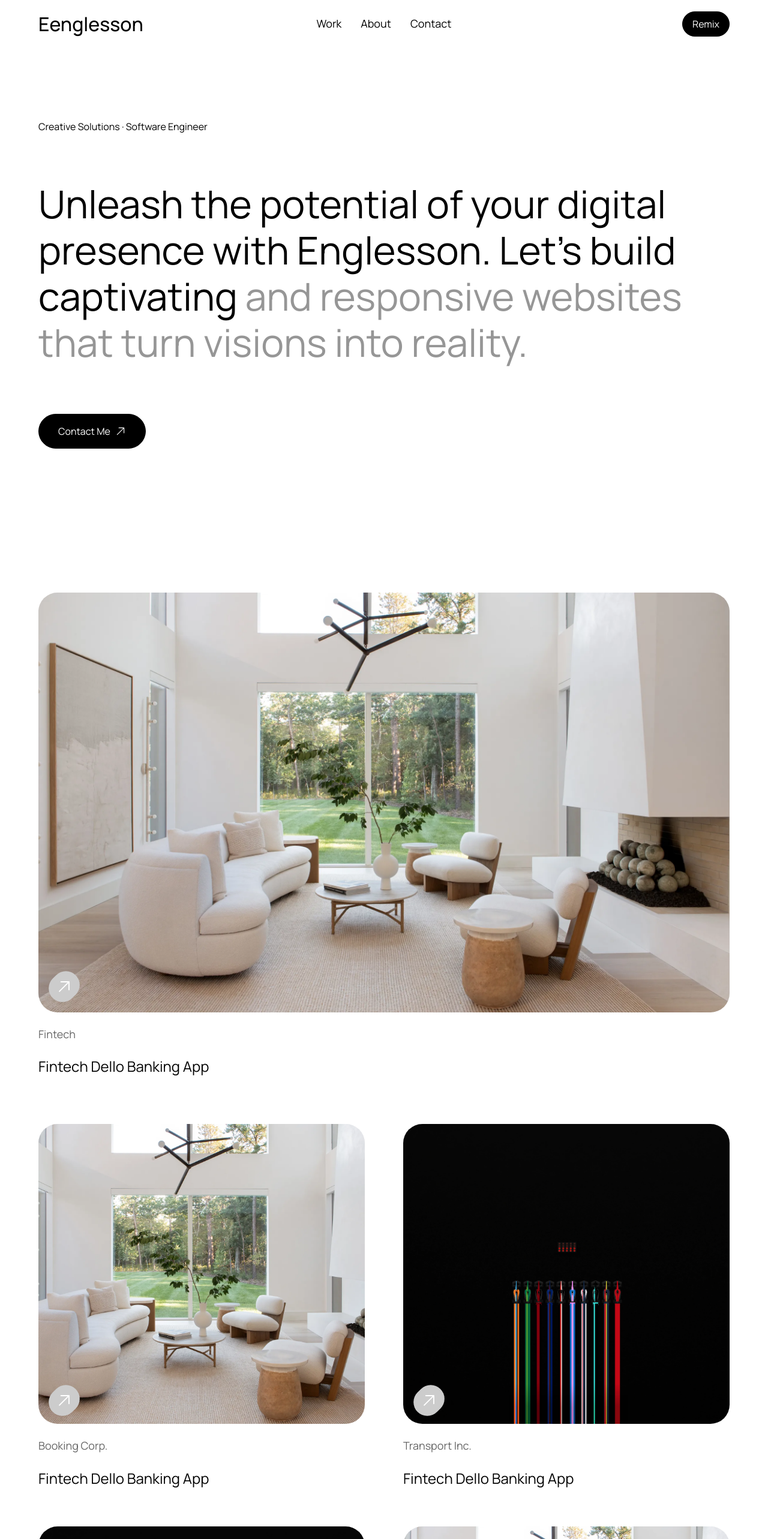
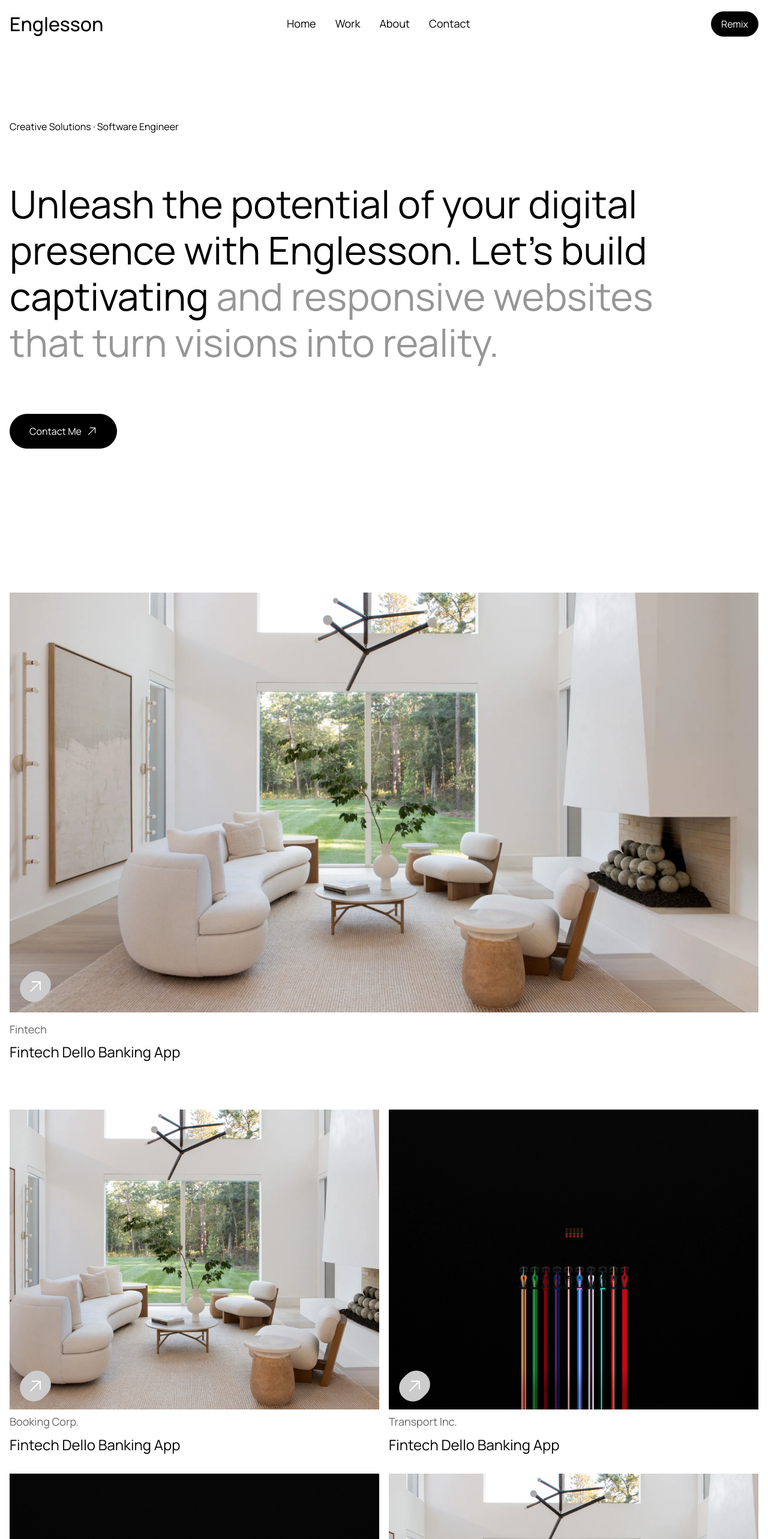
Before and after one commit to eenglesson/EenglessonWeb, a React (Vite) app: page / in a window 1280 px wide. Shown: the top 2566 px of the page at 60% size. Built offline with nearby package versions, Linux system fonts and the light colour scheme.

Commit message:
fixed nav, and WorkList

```diff
--- a/src/App.jsx
+++ b/src/App.jsx
@@ -13,7 +13,7 @@ function App() {
 
   // This function checks the window width and updates the state accordingly
   const handleResize = () => {
-    setIsMobile(window.innerWidth <= 640); // 640px is the "sm" breakpoint in Tailwind
+    setIsMobile(window.innerWidth < 640); // 640px is the "sm" breakpoint in Tailwind
   };
 
   // Add event listener on mount to track screen size and remove it on unmount
@@ -28,10 +28,9 @@ function App() {
 
   return (
     <>
-      <div className='relative flex justify-center z-50 bg-white mx-auto overflow-hidden'>
-        <section className='flex flex-col gap-[140px] sm:mt-[200px] w-fit sm:gap-[240px] bg-white px-[16px] md:px-[64px] relative mb-[240px]'>
-          {isMobile ? <HamburgerNav /> : <Navigation />}{' '}
-          {/* Conditional rendering based on screen size */}
+      <div className='relative flex justify-center bg-white mx-auto overflow-hidden'>
+        <section className='flex flex-col gap-[140px] sm:mt-[200px] w-fit sm:gap-[240px] bg-white px-[16px] md:px-[16px] relative mb-[240px]'>
+          {isMobile ? <HamburgerNav /> : <Navigation />}
           <Hero />
           <WorkList />
           <Succes />
@@ -39,7 +38,7 @@ function App() {
           <Story />
         </section>
       </div>
-      <footer className='flex bg-black w-screen flex-col px-[16px] items-center md:px-[64px] sticky bottom-0'>
+      <footer className='flex bg-black w-screen flex-col px-[16px] items-center md:px-[64px] bottom-0'>
         <Footer />
       </footer>
     </>
--- a/src/components/Footer.jsx
+++ b/src/components/Footer.jsx
@@ -7,7 +7,7 @@ export default function Footer() {
   return (
     <>
       <section className='flex flex-col w-full max-w-[1800px] pt-[120px] pb-6 sm:pt-[120px] '>
-        <div className='bg-black flex  h-fit w-full flex-col sm:flex-row gap-[64px] justify-between'>
+        <div className='bg-black flex gap-[32px]  h-fit w-full flex-col sm:flex-row justify-between'>
           <aside className='flex flex-col gap-10'>
             <h3 className='text-bodyDefault text-white'>Contact</h3>
             <p className='text-h2 md:text-h1 lg:text-display text-white '>
@@ -18,7 +18,10 @@ export default function Footer() {
           <aside className='flex w-fit gap-[32px] md:gap-[64px] shrink-0'>
             <div className='flex flex-col  gap-4'>
               {menuItems.map((item, i) => (
-                <li className='text-white cursor-pointer list-none text-h4'>
+                <li
+                  key={i}
+                  className='text-white cursor-pointer list-none text-h4'
+                >
                   {item}
                 </li>
               ))}
--- a/src/components/Navigation.jsx
+++ b/src/components/Navigation.jsx
@@ -1,51 +1,22 @@
-import React, { useState, useEffect } from 'react';
 import Button from './Buttons/Button';
-import Hamburger from './Buttons/HamburgerNav';
 
 export default function Navigation() {
-  const [isVisible, setIsVisible] = useState(true); // Controls visibility
-  const [lastScrollY, setLastScrollY] = useState(0); // Tracks previous scroll position
-  const [isOpen, setIsOpen] = useState(false);
-
-  const menuItems = ['Work', 'About', 'Contact'];
-
-  // Track scroll direction
-  useEffect(() => {
-    const handleScroll = () => {
-      const currentScrollY = window.scrollY;
-
-      if (currentScrollY > lastScrollY && currentScrollY > 30) {
-        // Scrolling down, hide the navigation
-        setIsVisible(false);
-      } else if (currentScrollY < lastScrollY) {
-        // Scrolling up, show the navigation
-        setIsVisible(true);
-      }
-
-      setLastScrollY(currentScrollY);
-    };
-
-    window.addEventListener('scroll', handleScroll);
-
-    return () => {
-      window.removeEventListener('scroll', handleScroll);
-    };
-  }, [lastScrollY]);
+  const menuItems = ['Home', 'Work', 'About', 'Contact'];
 
   return (
     <>
       <header
-        className={`fixed top-0 left-0 w-full h-[80px] transition-transform duration-300 z-20 ease-in-out ${
-          isVisible ? 'translate-y-0' : '-translate-y-full'
-        }`}
+        className={
+          'fixed top-0 left-0 w-full h-[80px] transition-transform duration-300 z-20 ease-in-out '
+        }
       >
         {/* Container to limit width and ensure proper alignment */}
-        <div className='w-full max-w-[1800px] mx-auto px-[16px] md:px-[64px] relative h-full'>
+        <div className='w-full max-w-[1800px] mx-auto px-[16px] h-full'>
           <section className='w-full flex items-center justify-between h-full'>
-            <h1 className='text-h2 font-medium cursor-default'>Eenglesson</h1>
+            <h1 className=' text-h2 font-medium cursor-default'>Englesson</h1>
 
             {/* Centered nav */}
-            <nav className='absolute left-1/2 transform -translate-x-1/2'>
+            <nav className='flex'>
               <ul className='flex gap-8 cursor-pointer'>
                 {menuItems.map((name, index) => (
                   <li
@@ -58,7 +29,9 @@ export default function Navigation() {
               </ul>
             </nav>
 
-            <Button text={'Remix'} />
+            <div className='flex md:w-[174.74px] justify-end'>
+              <Button text={'Remix'} />
+            </div>
           </section>
         </div>
       </header>
--- a/src/components/WorkBig.jsx
+++ b/src/components/WorkBig.jsx
@@ -6,21 +6,23 @@ import TiltedButton from './Buttons/TiltedButton';
 export default function WorkBig() {
   return (
     <>
-      <section className='flex flex-col gap-6 w-full'>
-        <aside className='group relative flex flex-col w-full h-[300px] md:h-[500px] lg:h-[700px] bg-grey05 rounded-[32px] overflow-hidden cursor-pointer'>
+      <section className='flex flex-col gap-[16px] w-full'>
+        <aside className='group relative flex flex-col w-full h-[400px] md:h-[500px] lg:h-[700px] bg-grey05 overflow-hidden cursor-pointer'>
           <div className='flex justify-center items-center w-full h-full '>
             <img
               src={sofaImg}
               alt='image'
-              className='w-full h-full object-cover rounded-[16px] transition-transform duration-300 ease-in-out group-hover:scale-110'
+              className='w-full h-full object-cover transition-transform duration-300 ease-in-out group-hover:scale-105'
             />
           </div>
           <div className='hidden md:block absolute left-4 bottom-5'>
             <TiltedButton text={'Show'} />
           </div>
         </aside>
-        <h3 className='text-h4 text-dark70'>Fintech</h3>
-        <p className='text-h3'>Fintech Dello Banking App</p>
+        <div className='flex flex-col gap-[8px]'>
+          <h3 className='text-h4 text-dark70'>Fintech</h3>
+          <p className='text-h3'>Fintech Dello Banking App</p>
+        </div>
       </section>
     </>
   );
--- a/src/components/WorkList.jsx
+++ b/src/components/WorkList.jsx
@@ -61,7 +61,7 @@ export default function WorkList() {
           <WorkBig />
         </motion.div>
 
-        <div className='grid grid-cols-1 md:grid-cols-2 gap-[64px]'>
+        <div className='grid grid-cols-1 md:grid-cols-2 gap-[64px] md:gap-y-[32px] md:gap-[16px]'>
           {workItems.map((item, index) => (
             <motion.div
               key={index}
--- a/src/components/WorkSmall.jsx
+++ b/src/components/WorkSmall.jsx
@@ -4,24 +4,26 @@ import TiltedButton from './Buttons/TiltedButton';
 export default function WorkSmall({ imageSrc, title }) {
   return (
     <>
-      <section className='flex flex-col gap-6 w-full'>
+      <section className='flex flex-col gap-[8px] w-full'>
         <aside
           className='group relative flex flex-col w-full h-[300px] md:h-[500px]
-         bg-grey05 rounded-[32px] overflow-hidden cursor-pointer '
+         bg-grey05  overflow-hidden cursor-pointer '
         >
           <div className='flex justify-center items-center w-full h-full hover: '>
             <img
               src={imageSrc}
               alt={title}
-              className='w-full h-full object-cover rounded-[16px] transition-transform duration-300 ease-in-out group-hover:scale-110'
+              className='w-full h-full object-cover transition-transform duration-300 ease-in-out group-hover:scale-105'
             />
           </div>
           <div className='hidden md:block absolute left-4 bottom-4'>
             <TiltedButton />
           </div>
         </aside>
-        <h3 className='text-h4 text-dark70'>{title}</h3>
-        <p className='text-h3'>Fintech Dello Banking App</p>
+        <div className='flex flex-col gap-[8px]'>
+          <h3 className='text-h4 text-dark70'>{title}</h3>
+          <p className='text-h3'>Fintech Dello Banking App</p>
+        </div>
       </section>
     </>
   );
--- a/tailwind.config.js
+++ b/tailwind.config.js
@@ -24,6 +24,38 @@ module.exports = {
       fontFamily: {
         sans: ['Manrope', 'sans-serif'],
       },
+      keyframes: {
+        // Animation for the first line when opening
+        line1Open: {
+          '0%': { transform: 'translateY(0) rotate(0deg)' },
+          '30%': { transform: 'translateY(4px) rotate(0deg)' }, // Translate down
+          '100%': { transform: 'translateY(4px) rotate(-45deg)' }, // Rotate
+        },
+        // Animation for the second line when opening
+        line2Open: {
+          '0%': { transform: 'translateY(0) rotate(0deg)' },
+          '30%': { transform: 'translateY(-4px) rotate(0deg)' }, // Translate up
+          '100%': { transform: 'translateY(-4px) rotate(45deg)' }, // Rotate
+        },
+        // Animation for the first line when closing
+        line1Close: {
+          '0%': { transform: 'translateY(4px) rotate(-45deg)' },
+          '40%': { transform: 'translateY(4px) rotate(0deg)' }, // Rotate back
+          '100%': { transform: 'translateY(0) rotate(0deg)' }, // Translate back
+        },
+        // Animation for the second line when closing
+        line2Close: {
+          '0%': { transform: 'translateY(-4px) rotate(45deg)' },
+          '40%': { transform: 'translateY(-4px) rotate(0deg)' }, // Rotate back
+          '100%': { transform: 'translateY(0) rotate(0deg)' }, // Translate back
+        },
+      },
+      animation: {
+        line1Open: 'line1Open 0.5s forwards',
+        line2Open: 'line2Open 0.5s forwards',
+        line1Close: 'line1Close 0.5s forwards',
+        line2Close: 'line2Close 0.5s forwards',
+      },
     },
   },
   plugins: [],
```
Also changed, not shown: src/components/Buttons/HamburgerNav.jsx (+30 -12 lines), 1 other file (tests, documents, lock files or other folders).
